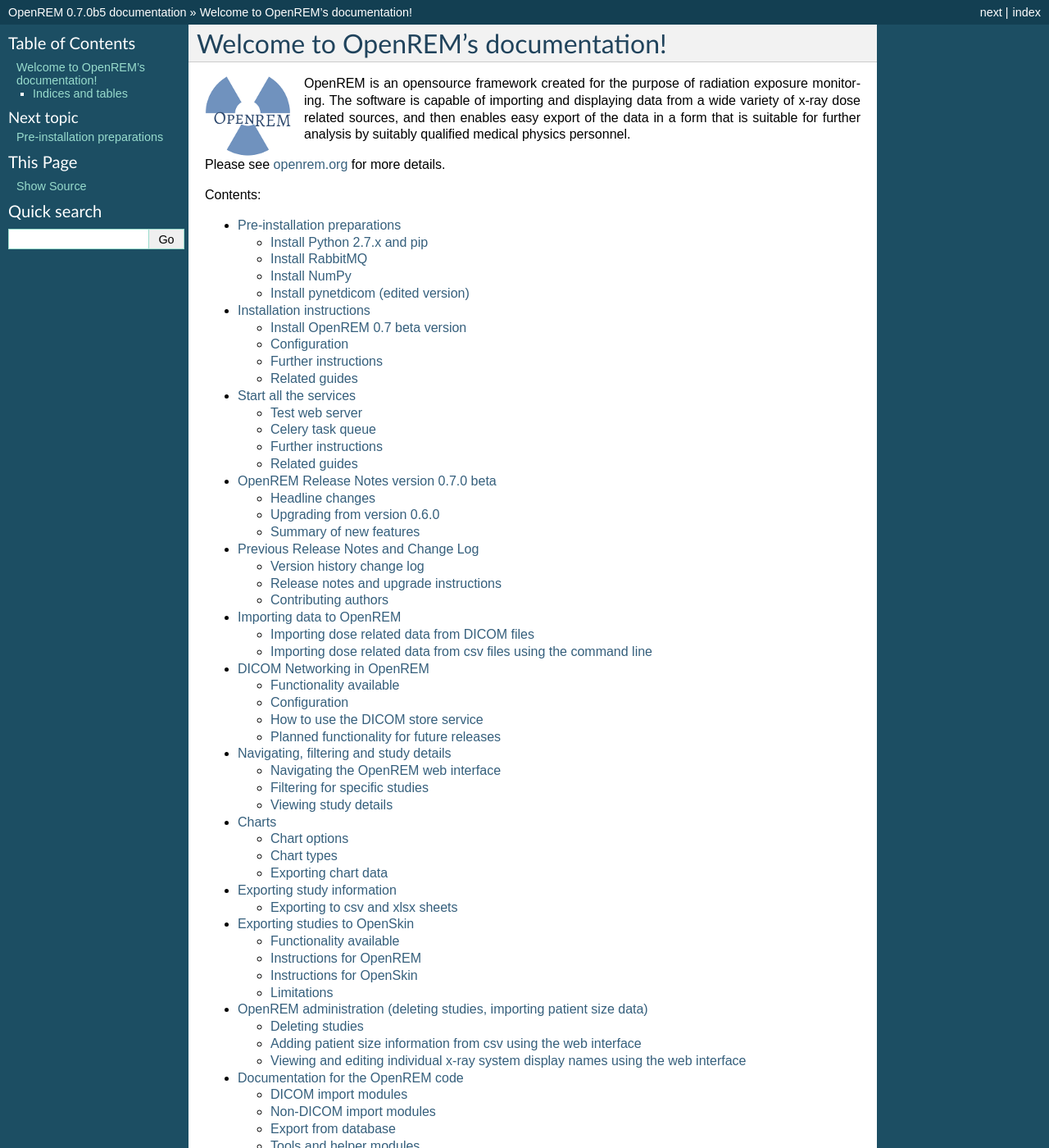
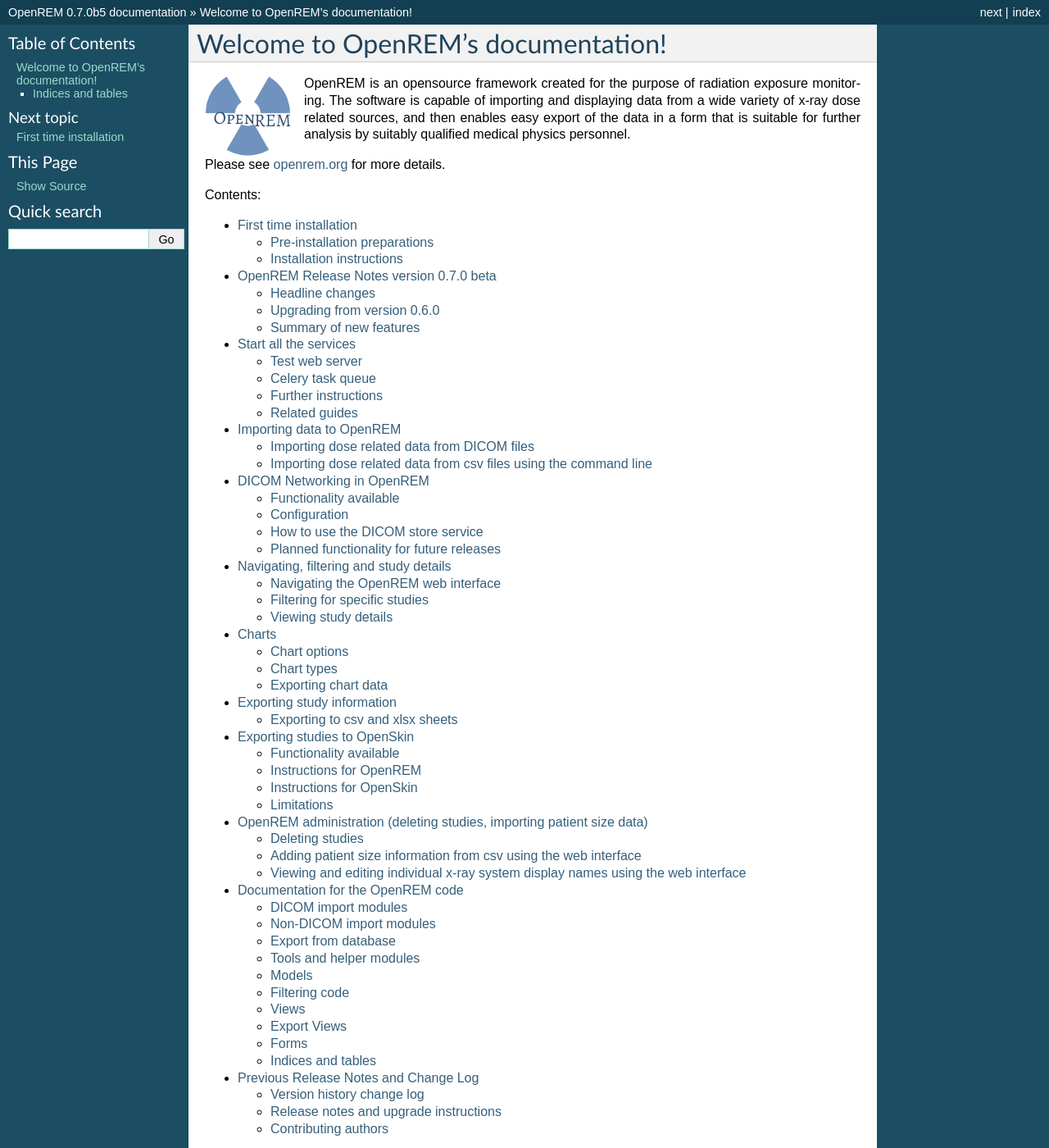
Before and after one commit to ckswilliams/modOpenREM, a Sphinx documentation site: the page built from docs/index.rst, in a window 1280 px wide and 1400 px high. Shown: the whole window at 82% size. Built offline with Sphinx 7.4.7, drawn with Linux system fonts in a browser that asks for light colours.

Commit message:
Trying to improve the initial index page

```diff
--- a/docs/index.rst
+++ b/docs/index.rst
@@ -22,11 +22,9 @@
 ..  toctree::
     :maxdepth: 2
 
-    install-prep
-    install
-    install-startservices
+    install-firsttime
     release-0.7.0
-    releasenotes
+    startservices
     import
     netdicom
     i_navigate
--- /dev/null
+++ b/docs/install-firsttime.rst
@@ -0,0 +1,9 @@
+***********************
+First time installation
+***********************
+
+..  toctree::
+    :maxdepth: 2
+
+    install-prep
+    install
```
Also changed, not shown: other parts of docs/index.rst (+1 -0 lines), docs/startservices.rst (renamed from docs/install-startservices.rst).
